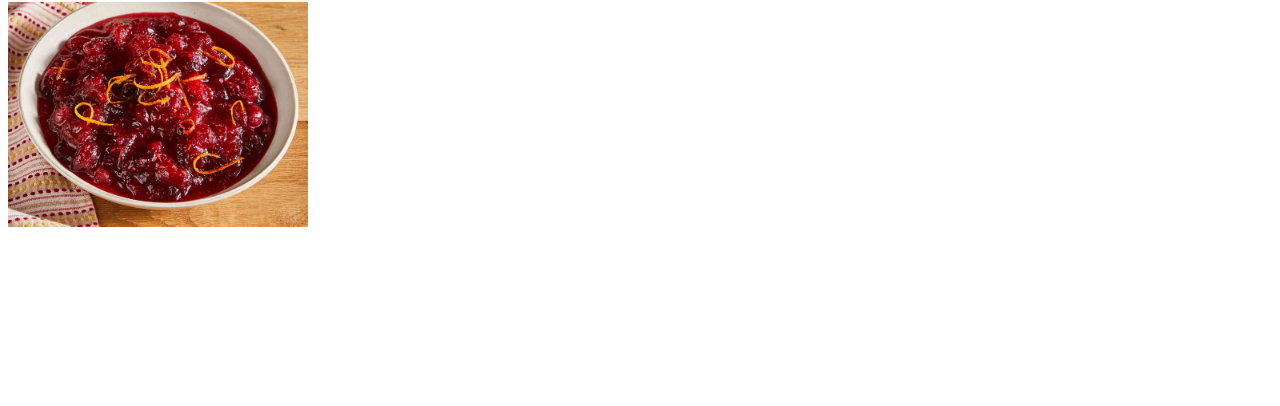
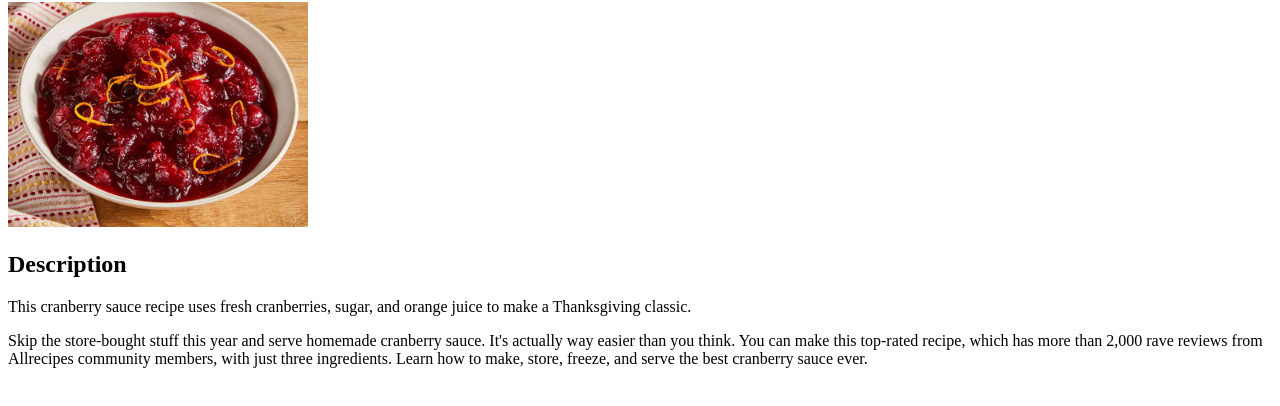
Before and after one commit to hackerhari20xx/odin-recipes, a plain HTML site: page recipes/cranberry-sauce.html in a window 1280 px wide. Shown: the part 78-484 px from the top of the page. Drawn offline with Linux system fonts and the light colour scheme.

Commit message:
Add description for the recipe

```diff
--- a/recipes/cranberry-sauce.html
+++ b/recipes/cranberry-sauce.html
@@ -8,5 +8,8 @@
 <body>
     <h1>Craberry Sauce Recipe</h1>
     <img src="images/cranberry-sauce.jpg" alt="Cranberry Sauce" width="300">
+    <h2>Description</h2>
+    <p>This cranberry sauce recipe uses fresh cranberries, sugar, and orange juice to make a Thanksgiving classic.</p>
+    <p>Skip the store-bought stuff this year and serve homemade cranberry sauce. It's actually way easier than you think. You can make this top-rated recipe, which has more than 2,000 rave reviews from Allrecipes community members, with just three ingredients. Learn how to make, store, freeze, and serve the best cranberry sauce ever.</p>
 </body>
 </html>
```
